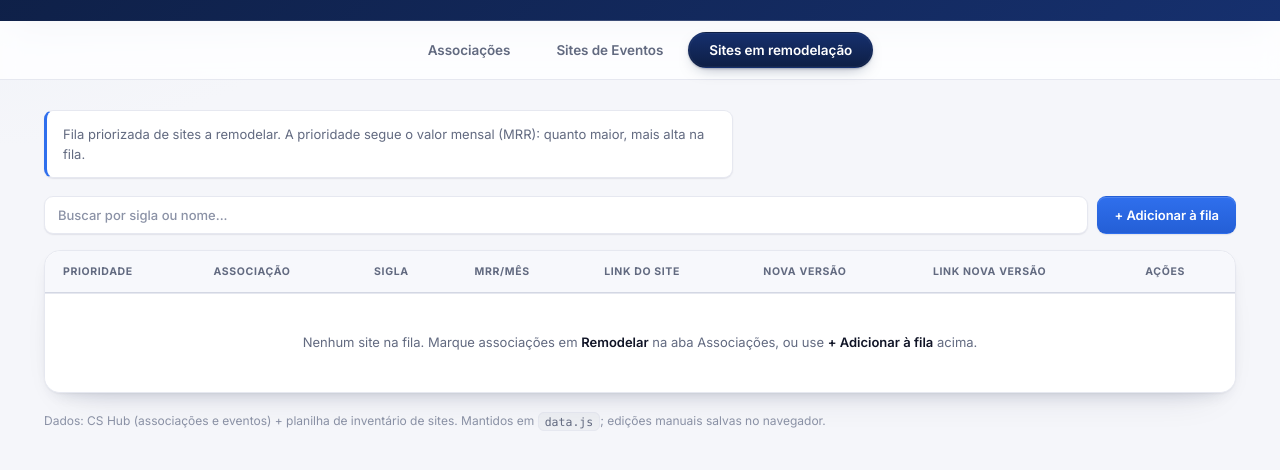
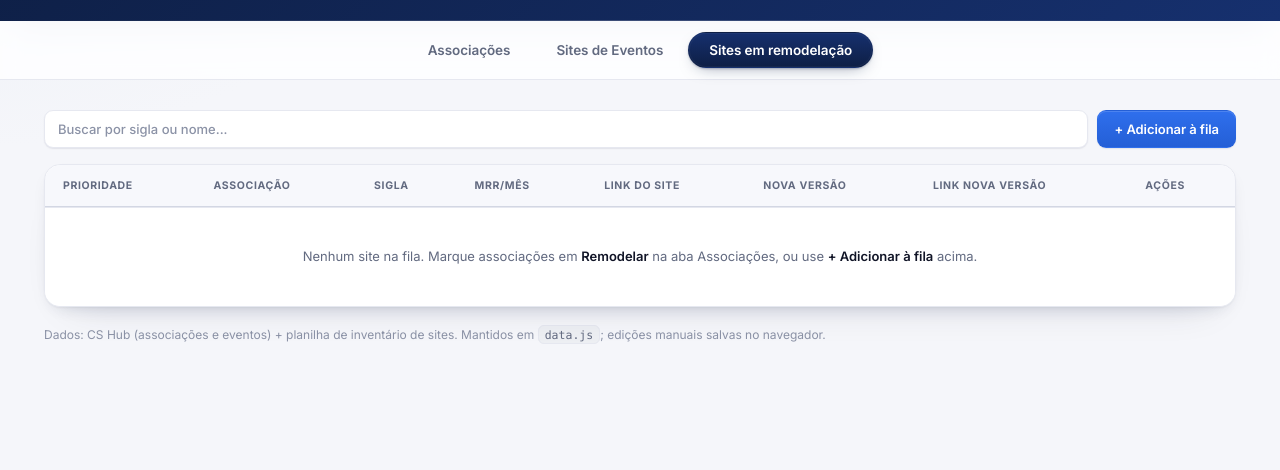
Before and after one commit to softalizaassociacoes/gestao-sites, a website: page index.html in a window 1280 px wide. Both pictures are taken after a click on the button "Sites em remodelação". Shown: the part 110-580 px from the top of the page. Drawn offline with Linux system fonts and the light colour scheme.

Commit message:
Remove texto de intro da remodelação e o scroll interno das tabelas
- Tira o box "Fila priorizada de sites..." da aba de remodelação.
- Remove o max-height/scroll interno das tabelas (todas as abas): a
  lista flui na página inteira e o scroll passa a ser o da página.
  Mantém apenas scroll horizontal em telas estreitas.

```diff
--- a/index.html
+++ b/index.html
@@ -124,8 +124,6 @@
 
     <!-- ==================== SITES EM REMODELAÇÃO ==================== -->
     <section id="panel-remodela" class="tab-panel">
-      <p class="panel-intro">Fila priorizada de sites a remodelar. A prioridade segue o valor mensal (MRR): quanto maior, mais alta na fila.</p>
-
       <div class="toolbar">
         <input type="text" id="remodela-search" placeholder="Buscar por sigla ou nome..." />
         <button class="btn-add" id="remodela-add-toggle" type="button">+ Adicionar à fila</button>
--- a/style.css
+++ b/style.css
@@ -537,8 +537,7 @@ header.top p {
   background: var(--surface);
   border: 1px solid var(--border);
   border-radius: var(--radius-lg);
-  overflow: auto;
-  max-height: 68vh;
+  overflow-x: auto;
   box-shadow: var(--shadow);
   margin-bottom: 18px;
   -webkit-overflow-scrolling: touch;
@@ -692,20 +691,6 @@ tbody tr:nth-child(even):hover td { background: var(--accent-soft); }
 
 /* ============================================================ remodelação */
 
-.panel-intro {
-  margin: 0 0 18px;
-  font-size: 13px;
-  color: var(--text-muted);
-  line-height: 1.55;
-  max-width: 84ch;
-  padding: 13px 16px;
-  background: var(--surface);
-  border: 1px solid var(--border);
-  border-left: 3px solid var(--accent);
-  border-radius: var(--radius-sm);
-  box-shadow: var(--shadow-xs);
-}
-
 .remodela-cell { text-align: center; }
 
 .remodela-check {
```
